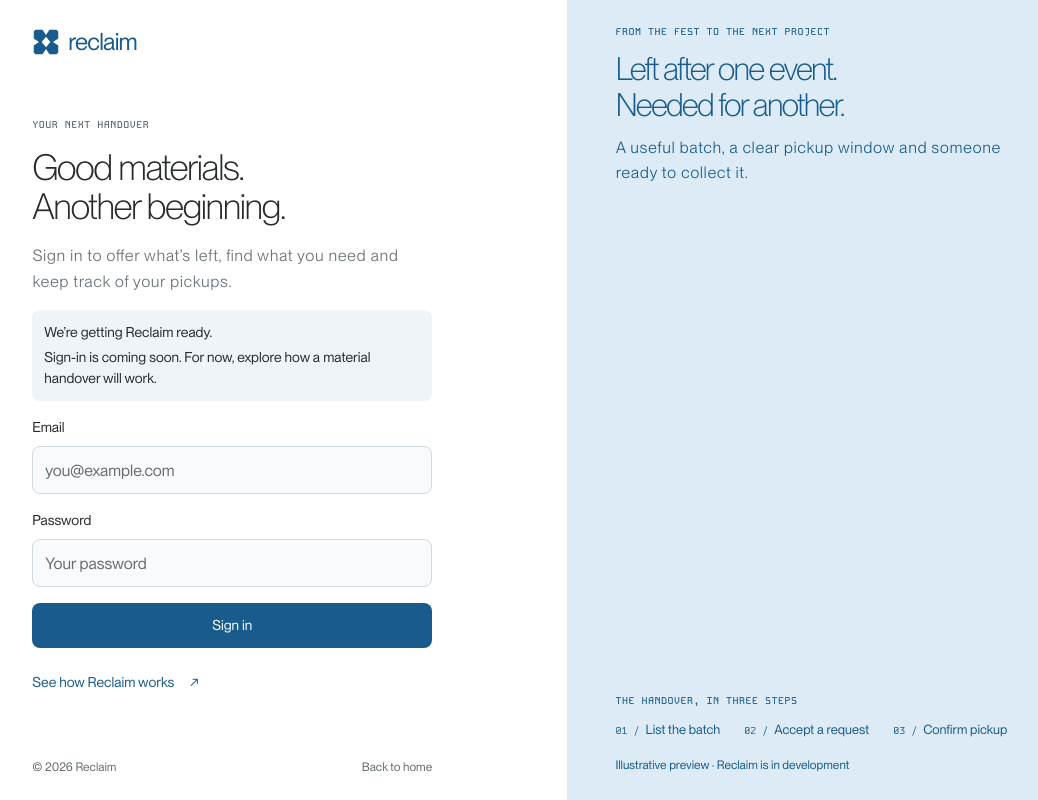
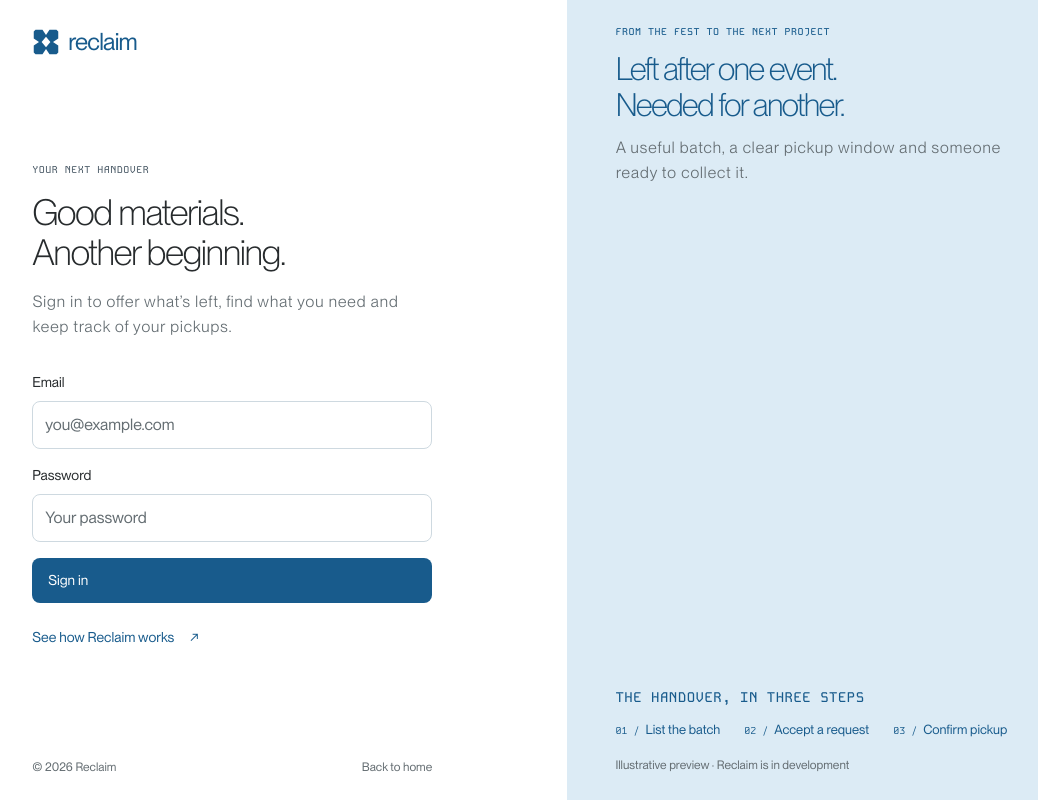
Before and after one commit to Tanveer-rajpurohit/Reclaim, a Next.js app in the folder apps/web/: page /login in a window 1280 px wide. Shown: the whole page, without its empty margins (103-1141 px from the left). Built offline with nearby package versions, Linux system fonts and the light colour scheme.

Commit message:
feat(web): refine login styles and enhance layout for better user experience

```diff
--- a/apps/web/app/globals.css
+++ b/apps/web/app/globals.css
@@ -2253,19 +2253,7 @@ html {
   font-size: 16px;
 }
 .login-notice {
-  background: var(--blue-faint);
-  color: var(--ink);
-  padding: 16px;
-  border-radius: 8px;
-  margin: 20px 0;
-  font-size: 14px;
-  line-height: 1.5;
-}
-.login-notice strong {
-  font-weight: 400;
-}
-.login-notice p {
-  margin-top: 4px;
+  display: none;
 }
 .login-fields {
   border: 0;
@@ -2273,6 +2261,7 @@ html {
   margin: 0;
   display: grid;
   gap: 16px;
+  margin-top: 32px;
 }
 .login-fields label {
   display: grid;
@@ -2288,12 +2277,42 @@ html {
   padding: 12px;
   font-size: 16px;
   font-weight: 400;
-  background: var(--surface-soft);
+  background: var(--surface);
   color: var(--ink);
 }
 .login-fields input::placeholder {
   color: var(--muted);
   opacity: 1;
+}
+.login-fields input:focus-visible {
+  border-color: var(--blue);
+  outline: 2px solid var(--blue-soft);
+  outline-offset: 2px;
+}
+.login-fields .reclaim-button {
+  justify-content: space-between;
+  padding-inline: 16px;
+}
+.password-hint,
+.auth-message {
+  color: var(--muted);
+  font-size: 12px;
+  font-weight: 400;
+  line-height: 1.5;
+}
+.auth-switch {
+  color: var(--muted);
+  font-size: 14px;
+  text-align: center;
+  margin-top: 24px;
+}
+.auth-switch a {
+  color: var(--blue);
+  margin-left: 4px;
+}
+.auth-switch a:hover {
+  text-decoration: underline;
+  text-underline-offset: 4px;
 }
 .login-fields :disabled {
   cursor: not-allowed;
@@ -2345,7 +2364,7 @@ html {
   margin: 16px 0;
 }
 .login-preview-heading > p:last-child {
-  color: var(--blue);
+  color: var(--muted);
   line-height: 1.6;
   max-width: 400px;
   font-family: var(--font-book), sans-serif;
@@ -2354,6 +2373,7 @@ html {
   width: 100%;
   max-width: 440px;
   margin: auto;
+  flex-shrink: 0;
 }
 .material-preview-card {
   background: var(--surface);
@@ -2365,8 +2385,8 @@ html {
   display: flex;
   justify-content: space-between;
   gap: 16px;
-  font-family: var(--font-kode), monospace;
-  font-size: 9px;
+  font-family: var(--font-neue), sans-serif;
+  font-size: 13px;
   color: var(--muted);
 }
 .board-art {
@@ -2411,12 +2431,12 @@ html {
   font-size: 26px;
   font-weight: 400;
   letter-spacing: -0.5px;
-  color: #273b49;
+  color: var(--ink);
 }
 .preview-item-heading > span {
   font-size: 14px;
   font-weight: 400;
-  color: #315844;
+  color: var(--muted);
 }
 .material-preview-card > p {
   color: var(--muted);
@@ -2430,6 +2450,7 @@ html {
   display: grid;
   gap: 12px;
   font-size: 13px;
+  color: var(--ink);
 }
 .material-preview-card dl > div {
   display: flex;
@@ -2443,8 +2464,8 @@ html {
   display: flex;
   gap: 16px;
   align-items: flex-start;
-  background: #f0f6f2;
-  color: #294738;
+  background: var(--surface);
+  color: var(--ink);
   border-radius: 12px;
   padding: 24px;
   margin: 16px 0 0 24px;
@@ -2457,10 +2478,11 @@ html {
   width: 32px;
   height: 32px;
   border-radius: 50%;
-  background: #d6e6dc;
+  background: var(--blue-faint);
+  color: var(--blue);
 }
 .pickup-preview-card .section-kicker {
-  color: #425c4c;
+  color: var(--muted);
   font-size: 9px;
 }
 .pickup-preview-card h3 {
@@ -2470,7 +2492,7 @@ html {
   margin: 8px 0;
 }
 .pickup-preview-card p:last-child {
-  color: #425c4c;
+  color: var(--muted);
   font-size: 13px;
   line-height: 1.5;
 }
@@ -2493,8 +2515,13 @@ html {
   font-size: 10px;
 }
 .login-preview-footer small {
-  color: var(--blue);
+  color: var(--muted);
   font-size: 12px;
+}
+.login-preview-footer > p {
+  color: var(--ink);
+  font-size: 14px;
+  margin-bottom: 8px;
 }
 .material-preview-card,
 .pickup-preview-card {
@@ -2546,10 +2573,6 @@ html {
     font-size: 32px;
     margin: 12px 0;
   }
-  .login-notice {
-    margin: 16px 0;
-    padding: 12px;
-  }
   .material-preview-card,
   .pickup-preview-card {
     padding: 16px;
```
